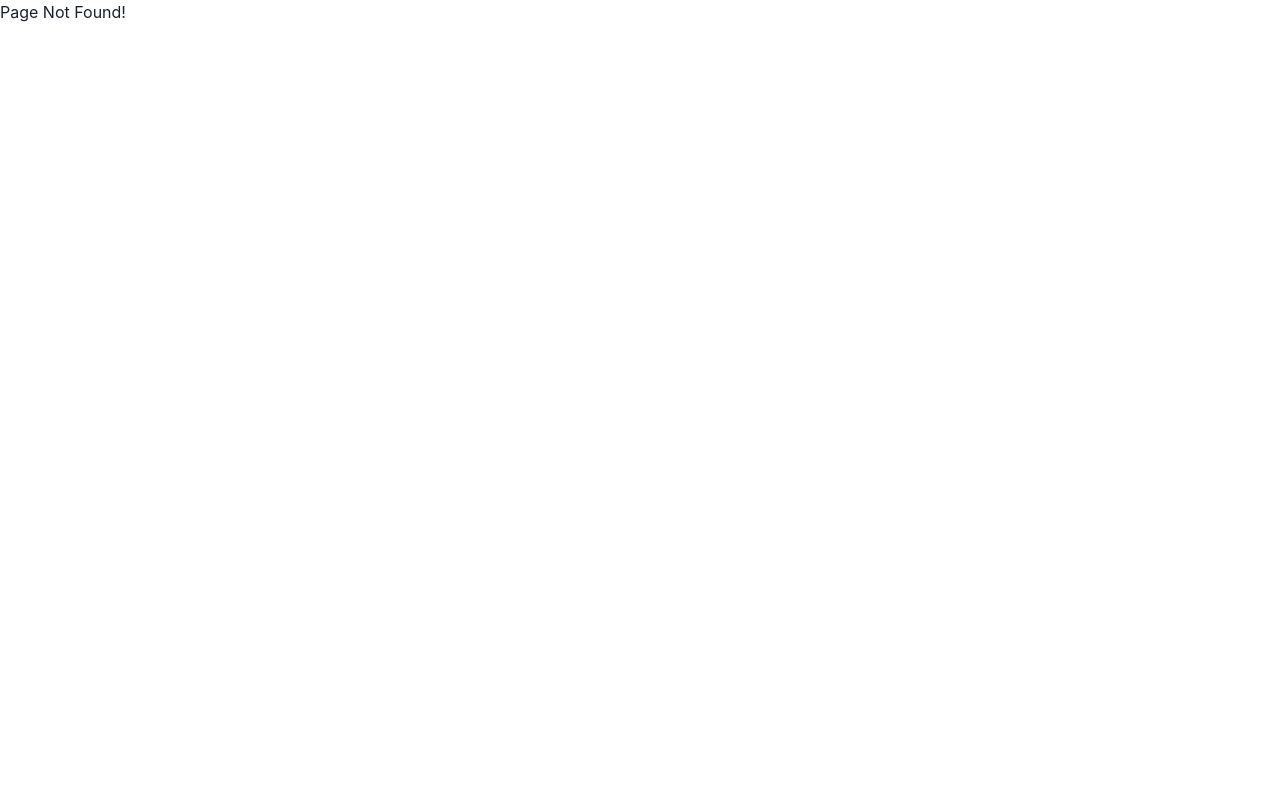
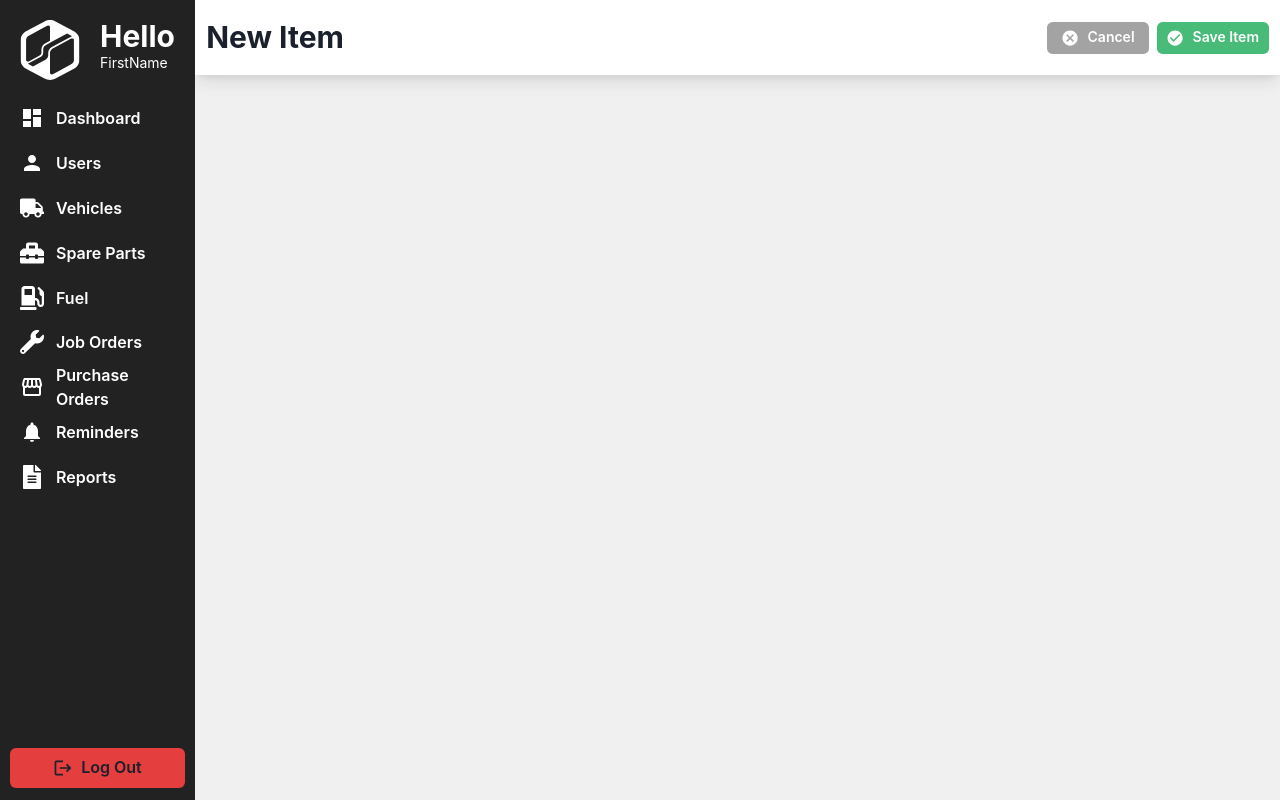
Before and after one commit to dapniii/isande2-project, a Next.js app: page /parts/create in a window 1280 px wide. Before the commit this address had no page. Built offline with nearby package versions, Linux system fonts and the light colour scheme.

Commit message:
Setup sample tabs

```diff
--- /dev/null
+++ b/pages/parts/create.js
@@ -0,0 +1,68 @@
+import {
+    Grid,
+    GridItem,
+    Flex,
+    Text,
+    ButtonGroup,
+  } from "@chakra-ui/react";
+  import Navbar from "@/components/Navbar";
+  import Header from "@/components/Header";
+  import { SaveButton, CancelButton } from "@/components/Buttons";
+  import { Router, useRouter } from "next/router";
+
+  export default function CreatePartsPage() {
+    const router = useRouter();
+
+    // Temp
+    const user = {
+      firstName: "FirstName",
+      role: "Admin"
+    };
+
+    // Header Functions
+    function submitForm() {
+      console.log("Save Item");
+    }
+
+    function cancel() {
+        router.back();
+    }
+
+    function headerBreadcrumbs() {return (<></>)}
+
+    function headerMain() {
+      return (
+        <Flex alignItems={"center"} justifyContent={"space-between"}>
+          <Text fontSize={"3xl"} fontWeight={"bold"}>New Item</Text>
+          <ButtonGroup>
+            <CancelButton title={"Cancel"} clickFunction={cancel} />
+            <SaveButton title={"Save Item"} clickFunction={submitForm} />
+          </ButtonGroup>
+        </Flex>
+      )
+    }
+
+    // MAIN
+    return (
+      <>
+        <Grid
+          minH="100vh"
+          templateColumns={"1fr 7fr"}
+          templateRows={"0fr 1fr"}
+          overflowY={"auto"}
+        >
+          <GridItem colStart={1} rowSpan={2} bg={"#222222"}>
+            <Navbar user={user} />
+          </GridItem>
+
+          <GridItem colStart={2}>
+            <Header breadcrumb={headerBreadcrumbs()} main={headerMain()} withShadow={true} />
+          </GridItem>
+
+          <GridItem colStart={2} bg={"blackAlpha.100"}>
+
+          </GridItem>
+        </Grid>
+      </>
+    )
+  }
```
Also changed, not shown: pages/parts/index.js (+71 -4 lines).
